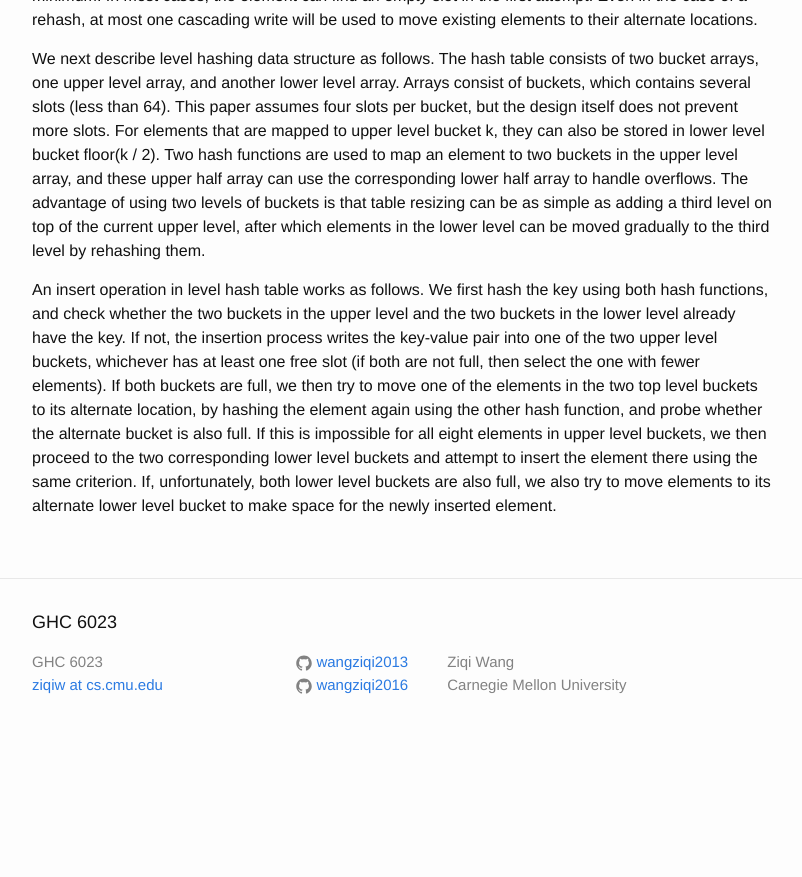
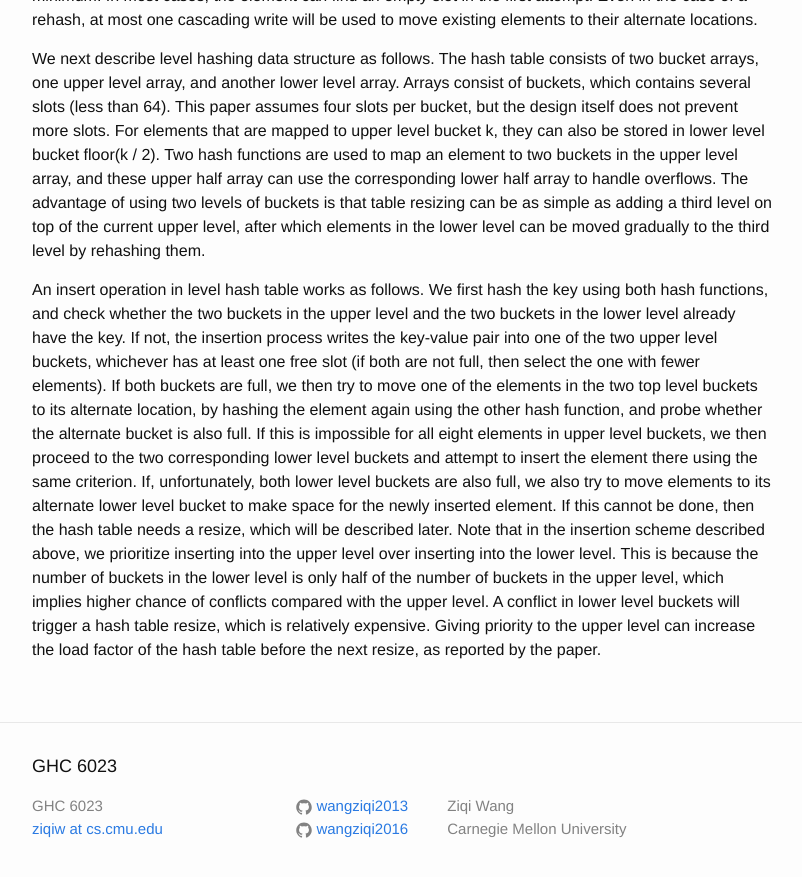
Before and after one commit to wangziqi2013/wangziqi2013.github.io, a Jekyll site: the page built from _posts/2019-12-03-level-hashing.markdown, in a window 1280 px wide and 900 px high, scrolled down 1324 px. Shown: the top 877 px of the window, without its empty margins (238-1040 px from the left). Built offline with Jekyll 4.4.1, drawn with Linux system fonts in a browser that asks for light colours; before the commit the page ends 2080 px from its top, so only the background shows below that.

Commit message:
Finish insert

```diff
--- a/_posts/2019-12-03-level-hashing.markdown
+++ b/_posts/2019-12-03-level-hashing.markdown
@@ -61,4 +61,9 @@ two top level buckets to its alternate location, by hashing the element again us
 whether the alternate bucket is also full. If this is impossible for all eight elements in upper level buckets, we then
 proceed to the two corresponding lower level buckets and attempt to insert the element there using the same criterion. If,
 unfortunately, both lower level buckets are also full, we also try to move elements to its alternate lower level bucket
-to make space for the newly inserted element.
+to make space for the newly inserted element. If this cannot be done, then the hash table needs a resize, which will be
+described later. Note that in the insertion scheme described above, we prioritize inserting into the upper level over inserting
+into the lower level. This is because the number of buckets in the lower level is only half of the number of buckets in
+the upper level, which implies higher chance of conflicts compared with the upper level. A conflict in lower level buckets
+will trigger a hash table resize, which is relatively expensive. Giving priority to the upper level can increase the
+load factor of the hash table before the next resize, as reported by the paper.
```
